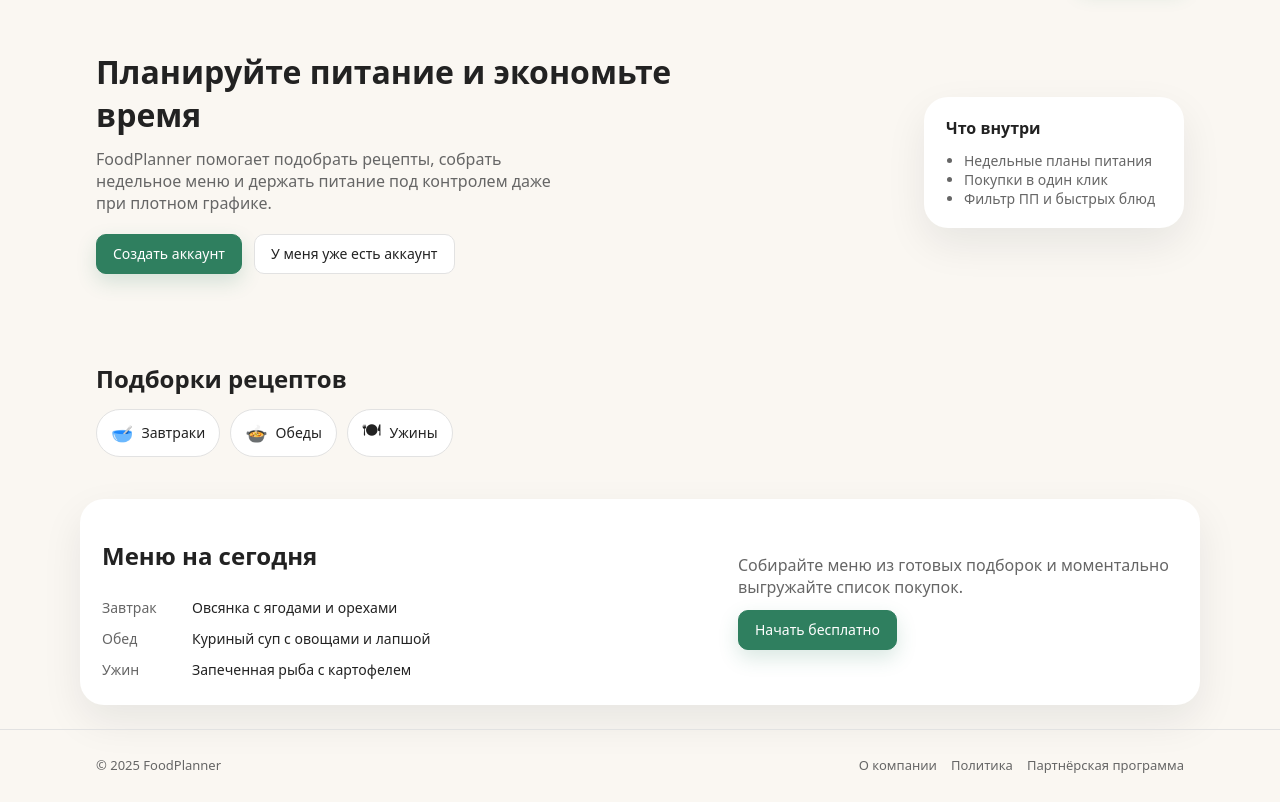
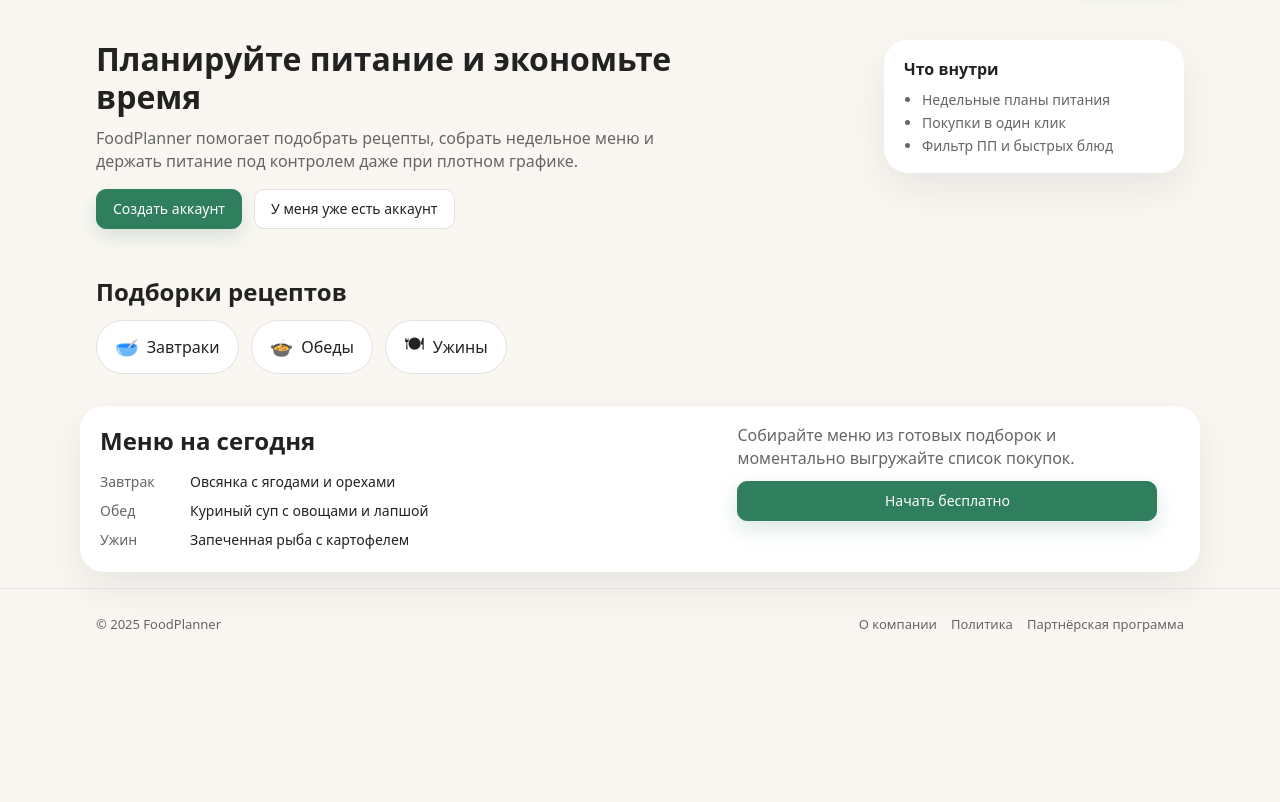
Before and after one commit to Tomich37/foodplanner, a FastAPI app: page / in a window 1280 px wide. Shown: the part 65-867 px from the top of the page. After the commit the page ends 697 px from the top, so only its background shows below. Run offline with FastAPI, Linux system fonts and the light colour scheme; data that the repository does not hold is empty; parts of the project's set-up code (start-up, migrations or seed data) failed here and were passed over.

Commit message:
Переработка главной страницы

```diff
--- /dev/null
+++ b/static/css/pages/home.css
@@ -0,0 +1,201 @@
+.home-page .hero {
+    padding: 30px 0 18px;
+}
+
+.home-page .hero__inner {
+    gap: 24px;
+    align-items: flex-start;
+}
+
+.home-page .hero__text {
+    max-width: 660px;
+}
+
+.home-page .hero__text h1 {
+    line-height: 1.2;
+    margin-bottom: 10px;
+}
+
+.home-page .hero__subtitle {
+    max-width: 560px;
+    margin-bottom: 16px;
+    line-height: 1.45;
+}
+
+.home-page .hero__card {
+    max-width: 300px;
+    width: 100%;
+    padding: 18px 20px;
+}
+
+.home-page .hero__card-title {
+    margin-bottom: 10px;
+}
+
+.home-page .hero__card-list li + li {
+    margin-top: 4px;
+}
+
+.home-page .categories {
+    padding: 8px 0 10px;
+}
+
+.home-page .categories h2 {
+    margin: 0 0 12px;
+}
+
+.home-page .categories__grid {
+    gap: 12px;
+}
+
+.home-page .category-card {
+    min-height: 44px;
+    padding: 10px 18px;
+    font-size: 16px;
+    font-weight: 500;
+}
+
+.home-page .category-card__icon {
+    font-size: 19px;
+}
+
+.home-page .week-preview {
+    padding: 12px 0 16px;
+}
+
+.home-page .week-preview__inner {
+    gap: 18px;
+    padding: 18px 20px;
+    align-items: flex-start;
+}
+
+.home-page .week-preview__menu h2 {
+    margin: 0 0 10px;
+}
+
+.home-page .week-preview__table th,
+.home-page .week-preview__table td {
+    padding: 5px 0;
+}
+
+.home-page .week-preview__actions {
+    display: flex;
+    flex-direction: column;
+    justify-content: center;
+    gap: 10px;
+    max-width: 420px;
+}
+
+.home-page .week-preview__actions p {
+    margin: 0;
+    line-height: 1.45;
+}
+
+.home-page .popular.latest {
+    padding: 16px 0 34px;
+}
+
+.home-page .popular.latest h2 {
+    margin: 0 0 14px;
+}
+
+.home-page .popular.latest .popular__grid {
+    grid-template-columns: repeat(auto-fit, minmax(250px, 1fr));
+    gap: 16px;
+    align-items: stretch;
+}
+
+.home-page .popular.latest .recipe-card {
+    height: 100%;
+}
+
+.home-page .popular.latest .recipe-card__body {
+    flex: 1;
+    display: flex;
+    flex-direction: column;
+    gap: 10px;
+}
+
+.home-page .popular.latest .recipe-card__top {
+    min-height: 52px;
+    align-items: flex-start;
+}
+
+.home-page .popular.latest .recipe-card__title {
+    line-height: 1.3;
+    display: -webkit-box;
+    -webkit-line-clamp: 2;
+    -webkit-box-orient: vertical;
+    overflow: hidden;
+}
+
+.home-page .popular.latest .badge {
+    flex-shrink: 0;
+    max-width: 110px;
+    overflow: hidden;
+    text-overflow: ellipsis;
+    white-space: nowrap;
+}
+
+.home-page .popular.latest .recipe-card__description {
+    margin: 0;
+    line-height: 1.45;
+    min-height: 5.8em;
+    display: -webkit-box;
+    -webkit-line-clamp: 4;
+    -webkit-box-orient: vertical;
+    overflow: hidden;
+}
+
+.home-page .popular.latest .recipe-card__actions {
+    margin-top: auto;
+}
+
+@media (max-width: 960px) {
+    .home-page .hero__inner {
+        grid-template-columns: 1fr;
+    }
+
+    .home-page .hero__illustration {
+        justify-content: flex-start;
+    }
+
+    .home-page .week-preview__inner {
+        grid-template-columns: 1fr;
+    }
+
+    .home-page .week-preview__actions {
+        max-width: none;
+    }
+}
+
+@media (max-width: 640px) {
+    .home-page .hero {
+        padding: 22px 0 12px;
+    }
+
+    .home-page .hero__text h1 {
+        font-size: 30px;
+    }
+
+    .home-page .hero__actions {
+        width: 100%;
+    }
+
+    .home-page .hero__actions .btn {
+        width: 100%;
+    }
+
+    .home-page .categories {
+        padding: 6px 0 8px;
+    }
+
+    .home-page .categories__grid {
+        gap: 8px;
+    }
+
+    .home-page .category-card {
+        width: 100%;
+        justify-content: center;
+    }
+}
--- a/templates/index.html
+++ b/templates/index.html
@@ -3,6 +3,7 @@
 {% block title %}FoodPlanner — план питания на каждый день{% endblock %}
 
 {% block content %}
+<div class="home-page">
 <section class="hero">
     <div class="container hero__inner">
         <div class="hero__text">
@@ -114,4 +115,9 @@
     </div>
 </section>
 {% endif %}
+</div>
 {% endblock %}
+
+{% block extra_styles %}
+<link rel="stylesheet" href="{{ url_for('static', path='/css/pages/home.css') }}?v={{ static_version }}" />
+{% endblock %}
```
